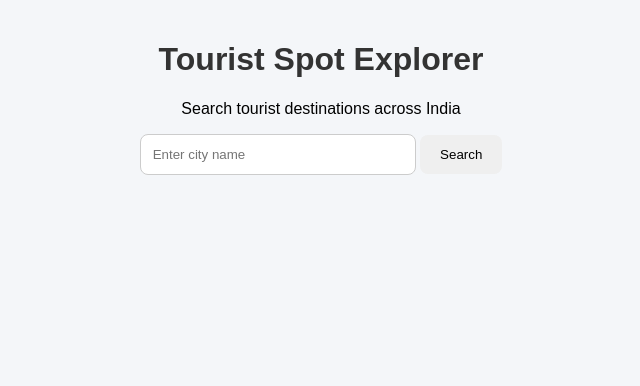
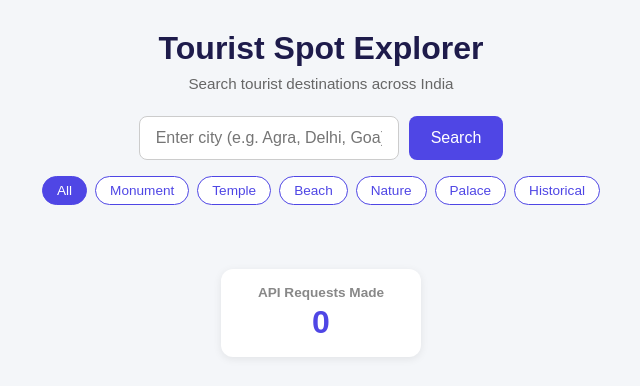
Before and after one commit to zubiya-tech/SecureCloud-Tourist-API, a Flask app: page / in a window 1280 px wide. Shown: the top 386 px of the page, without its empty margins (319-959 px from the left). Run offline with Flask 3, Linux system fonts and the light colour scheme.

Commit message:
update: improved UI, category filters, API counter, clean styles

```diff
--- a/static/script.js
+++ b/static/script.js
@@ -1,97 +1,138 @@
+// API key - needed to access our protected Flask API
+const API_KEY = "zt-8f3k9x2m7q1w4e6r0p5n";
+
+// Stores the last search results so category filter works without re-fetching
+let allResults = [];
+
+// Counts how many API requests were made this session
+let requestCount = 0;
+
+
 function searchCity() {
 
-// Get city entered by user
-let city =
-    document.getElementById("cityInput").value;
+    let city = document.getElementById("cityInput").value.trim();
 
-// Send request to Flask API
-fetch("/spots/" + city)
+    // Stop if user clicked search with empty input
+    if (!city) {
+        document.getElementById("results").innerHTML =
+            "<p class='no-results'>Please enter a city name.</p>";
+        return;
+    }
 
-    // Convert response into JSON format
+    // Show loading while waiting for server response
+    document.getElementById("results").innerHTML =
+        "<p class='loading'>Loading...</p>";
+    document.getElementById("stats").innerHTML = "";
+
+    // Call our Flask API - send API key in request header for authentication
+    fetch("/spots/" + city, {
+        headers: {
+            "X-API-Key": API_KEY
+        }
+    })
     .then(response => response.json())
-
     .then(data => {
 
-        // Get results section
-        let resultsDiv =
-            document.getElementById("results");
+        // Track number of requests made
+        requestCount++;
+        document.getElementById("requestCount").innerText = requestCount;
 
-        // Show number of destinations found
-        resultsDiv.innerHTML =
-            "<h2>Found " +
-            data.results.length +
-            " destinations</h2>";
+        // API returns results inside "data" key
+        if (!data.data || data.data.length === 0) {
+            document.getElementById("results").innerHTML =
+                "<p class='no-results'>No tourist spots found for " + city + ".</p>";
+            document.getElementById("stats").innerHTML = "";
+            return;
+        }
 
-        // If no destinations found
-        if (data.results.length === 0) {
+        // Save results so filters can use them without calling API again
+        allResults = data.data;
 
-            resultsDiv.innerHTML =
-                "<p>No tourist spots found.</p>";
+        // Reset filter buttons to All
+        setActiveFilter("All");
 
-        } else {
-
-            // Loop through every destination
-            data.results.forEach(spot => {
-
-                // Convert destination name into URL format
-                // Example:
-                // Taj Mahal -> Taj-Mahal
-                let urlName =
-                    spot.name.replaceAll(" ", "-");
-
-                // Create image section
-                let imageHTML = "";
-
-                // Only show image if image_url exists
-                if (spot.image_url) {
-
-                    imageHTML =
-                        "<img src='" +
-                        spot.image_url +
-                        "' " +
-                        "onerror='this.style.display=\"none\"'>";
-
-                }
-
-                // Add destination card
-                resultsDiv.innerHTML +=
-
-                    "<div class='card'>" +
-
-                    imageHTML +
-
-                    "<h3>" +
-
-                    "<a href='/spot/" +
-                    urlName +
-                    "'>" +
-
-                    spot.name +
-
-                    "</a>" +
-
-                    "</h3>" +
-
-                    "<p><b>Category:</b> " +
-                    spot.category +
-                    "</p>" +
-
-                    "<p>" +
-                    spot.description +
-                    "</p>" +
-
-                    "</div>";
-            });
-        }
+        displayResults(allResults);
     })
-
-    // Show error message if something goes wrong
     .catch(error => {
-
         document.getElementById("results").innerHTML =
-            "<p>Error loading destinations.</p>";
-
+            "<p class='no-results'>Error loading destinations.</p>";
         console.log(error);
     });
+}
 
+
+function displayResults(spots) {
+
+    let resultsDiv = document.getElementById("results");
+    let statsDiv = document.getElementById("stats");
+
+    if (spots.length === 0) {
+        resultsDiv.innerHTML = "<p class='no-results'>No spots found in this category.</p>";
+        statsDiv.innerHTML = "";
+        return;
+    }
+
+    statsDiv.innerHTML = "Showing " + spots.length + " destination(s)";
+    resultsDiv.innerHTML = "";
+
+    spots.forEach(spot => {
+
+        // Convert "Taj Mahal" to "Taj-Mahal" for the detail page URL
+        let urlName = spot.name.replaceAll(" ", "-");
+
+        // Only add image tag if image exists in database
+        let imageHTML = "";
+        if (spot.image_url) {
+            imageHTML = "<img src='" + spot.image_url +
+                "' onerror='this.style.display=\"none\"'>";
+        }
+
+        resultsDiv.innerHTML +=
+            "<div class='card'>" +
+            imageHTML +
+            "<div class='card-body'>" +
+            "<span class='badge'>" + spot.category + "</span>" +
+            "<h3><a href='/spot/" + urlName + "'>" + spot.name + "</a></h3>" +
+            "<p>" + spot.description + "</p>" +
+            "</div>" +
+            "</div>";
+    });
 }
+
+
+function filterByCategory(category) {
+
+    // Do nothing if user hasn't searched yet
+    if (allResults.length === 0) return;
+
+    setActiveFilter(category);
+
+    if (category === "All") {
+        displayResults(allResults);
+    } else {
+        // Filter from saved results - no new API call needed
+        let filtered = allResults.filter(spot => spot.category === category);
+        displayResults(filtered);
+    }
+}
+
+
+function setActiveFilter(category) {
+    // Remove active class from all buttons, add it to selected one
+    document.querySelectorAll(".filter-btn").forEach(btn => {
+        btn.classList.remove("active");
+        if (btn.innerText === category) {
+            btn.classList.add("active");
+        }
+    });
+}
+
+
+// Allow pressing Enter key to trigger search
+document.addEventListener("DOMContentLoaded", function() {
+    document.getElementById("cityInput").addEventListener("keypress", function(e) {
+        if (e.key === "Enter") {
+            searchCity();
+        }
+    });
+});
--- a/static/style.css
+++ b/static/style.css
@@ -1,64 +1,230 @@
-/* Tourist Search App Styling */
+/* ── Reset & Base ── */
+* {
+    box-sizing: border-box;
+    margin: 0;
+    padding: 0;
+}
 
-/* Page background */
 body {
     font-family: Arial, sans-serif;
     background-color: #f4f6f9;
-    margin: 0;
-    padding: 0;
+    color: #333;
     text-align: center;
 }
 
-/* Main content area */
+/* ── Main Container ── */
 .container {
     max-width: 1000px;
     margin: auto;
-    padding: 20px;
+    padding: 30px 20px;
 }
 
-/* Page title */
+/* ── Header ── */
 h1 {
-    color: #333;
+    font-size: 2rem;
+    color: #1e1b4b;
+    margin-bottom: 8px;
 }
 
-/* Search box */
+.subtitle {
+    color: #666;
+    margin-bottom: 24px;
+    font-size: 0.95rem;
+}
+
+/* ── Search Bar ── */
+.search-bar {
+    display: flex;
+    justify-content: center;
+    gap: 10px;
+    flex-wrap: wrap;
+    margin-bottom: 16px;
+}
+
 input {
-    padding: 12px;
-    width: 250px;
+    padding: 12px 16px;
+    width: 260px;
     border: 1px solid #ccc;
     border-radius: 8px;
+    font-size: 1rem;
+    outline: none;
+    transition: border 0.2s;
 }
 
-/* Search button */
+input:focus {
+    border-color: #4f46e5;
+}
+
 button {
-    padding: 12px 20px;
+    padding: 12px 22px;
+    background: #4f46e5;
+    color: white;
     border: none;
     border-radius: 8px;
+    font-size: 1rem;
     cursor: pointer;
+    transition: background 0.2s;
 }
 
-/* Results section */
-#results {
-    margin-top: 20px;
+button:hover {
+    background: #3730a3;
 }
 
-/* Destination cards */
+/* ── Category Filter ── */
+.filters {
+    display: flex;
+    justify-content: center;
+    gap: 8px;
+    flex-wrap: wrap;
+    margin-bottom: 24px;
+}
+
+.filter-btn {
+    padding: 6px 14px;
+    background: white;
+    color: #4f46e5;
+    border: 1px solid #4f46e5;
+    border-radius: 20px;
+    font-size: 0.85rem;
+    cursor: pointer;
+    transition: all 0.2s;
+}
+
+.filter-btn:hover,
+.filter-btn.active {
+    background: #4f46e5;
+    color: white;
+}
+
+/* ── Stats Bar ── */
+.stats {
+    font-size: 0.9rem;
+    color: #555;
+    margin-bottom: 16px;
+}
+
+/* ── Loading Message ── */
+.loading {
+    color: #4f46e5;
+    font-size: 1rem;
+    margin-top: 30px;
+}
+
+/* ── Results Grid ── */
+#results {
+    display: flex;
+    flex-wrap: wrap;
+    justify-content: center;
+    gap: 20px;
+    margin-top: 10px;
+}
+
+/* ── Destination Cards ── */
 .card {
     background: white;
-    width: 320px;
-    margin: 20px auto;
-    padding: 15px;
+    width: 300px;
     border-radius: 12px;
-    box-shadow: 0 3px 10px rgba(0,0,0,0.15);
+    box-shadow: 0 3px 12px rgba(0,0,0,0.1);
+    overflow: hidden;
+    text-align: left;
+    transition: transform 0.2s;
 }
 
-/* Destination images */
+.card:hover {
+    transform: translateY(-4px);
+}
+
 .card img {
     width: 100%;
-    border-radius: 10px;
+    height: 180px;
+    object-fit: cover;
 }
 
-/* Links */
-.card a {
+.card-body {
+    padding: 14px;
+}
+
+.card-body h3 {
+    margin-bottom: 6px;
+    font-size: 1rem;
+}
+
+.card-body h3 a {
     text-decoration: none;
+    color: #1e1b4b;
 }
+
+.card-body h3 a:hover {
+    color: #4f46e5;
+}
+
+/* Category badge on each card */
+.badge {
+    display: inline-block;
+    padding: 3px 10px;
+    background: #ede9fe;
+    color: #4f46e5;
+    border-radius: 20px;
+    font-size: 0.75rem;
+    margin-bottom: 8px;
+}
+
+.card-body p {
+    font-size: 0.85rem;
+    color: #555;
+    line-height: 1.4;
+}
+
+/* ── API Counter ── */
+.api-counter {
+    margin-top: 40px;
+    padding: 16px;
+    background: white;
+    border-radius: 12px;
+    box-shadow: 0 2px 8px rgba(0,0,0,0.08);
+    display: inline-block;
+    min-width: 200px;
+}
+
+.api-counter h3 {
+    font-size: 0.85rem;
+    color: #888;
+    margin-bottom: 4px;
+}
+
+.api-counter .count {
+    font-size: 2rem;
+    font-weight: bold;
+    color: #4f46e5;
+}
+
+/* ── No Results ── */
+.no-results {
+    color: #888;
+    margin-top: 30px;
+    font-size: 1rem;
+}
+
+/* ── Destination Detail Page ── */
+.spot-image {
+    width: 100%;
+    max-width: 600px;
+    border-radius: 12px;
+    display: block;
+    margin: 20px auto;
+}
+
+.button {
+    display: inline-block;
+    margin-top: 20px;
+    padding: 12px 20px;
+    background: #4f46e5;
+    color: white;
+    text-decoration: none;
+    border-radius: 8px;
+    transition: background 0.2s;
+}
+
+.button:hover {
+    background: #3730a3;
+}
--- a/templates/index.html
+++ b/templates/index.html
@@ -6,28 +6,46 @@
 </head>
 
 <body>
-
 <div class="container">
 
     <h1>Tourist Spot Explorer</h1>
+    <p class="subtitle">Search tourist destinations across India</p>
 
-        <p>Search tourist destinations across India</p>
-
+    <!-- Search bar -->
+    <div class="search-bar">
         <input
             type="text"
             id="cityInput"
-            placeholder="Enter city name"
+            placeholder="Enter city (e.g. Agra, Delhi, Goa)"
         >
+        <button onclick="searchCity()">Search</button>
+    </div>
 
-        <button onclick="searchCity()">
-            Search
-        </button>
+    <!-- Category filter buttons -->
+    <div class="filters">
+        <button class="filter-btn active" onclick="filterByCategory('All')">All</button>
+        <button class="filter-btn" onclick="filterByCategory('Monument')">Monument</button>
+        <button class="filter-btn" onclick="filterByCategory('Temple')">Temple</button>
+        <button class="filter-btn" onclick="filterByCategory('Beach')">Beach</button>
+        <button class="filter-btn" onclick="filterByCategory('Nature')">Nature</button>
+        <button class="filter-btn" onclick="filterByCategory('Palace')">Palace</button>
+        <button class="filter-btn" onclick="filterByCategory('Historical')">Historical</button>
+    </div>
 
+    <!-- Shows how many results found -->
+    <div class="stats" id="stats"></div>
+
+    <!-- Search results appear here -->
     <div id="results"></div>
+
+    <!-- API usage counter -->
+    <div class="api-counter">
+        <h3>API Requests Made</h3>
+        <div class="count" id="requestCount">0</div>
+    </div>
 
 </div>
 
 <script src="/static/script.js"></script>
-
 </body>
 </html>
```
Also changed, not shown: templates/spot.html (+21 -7 lines), 1 other file. Lines whose indentation alone changed are shown as unchanged.
